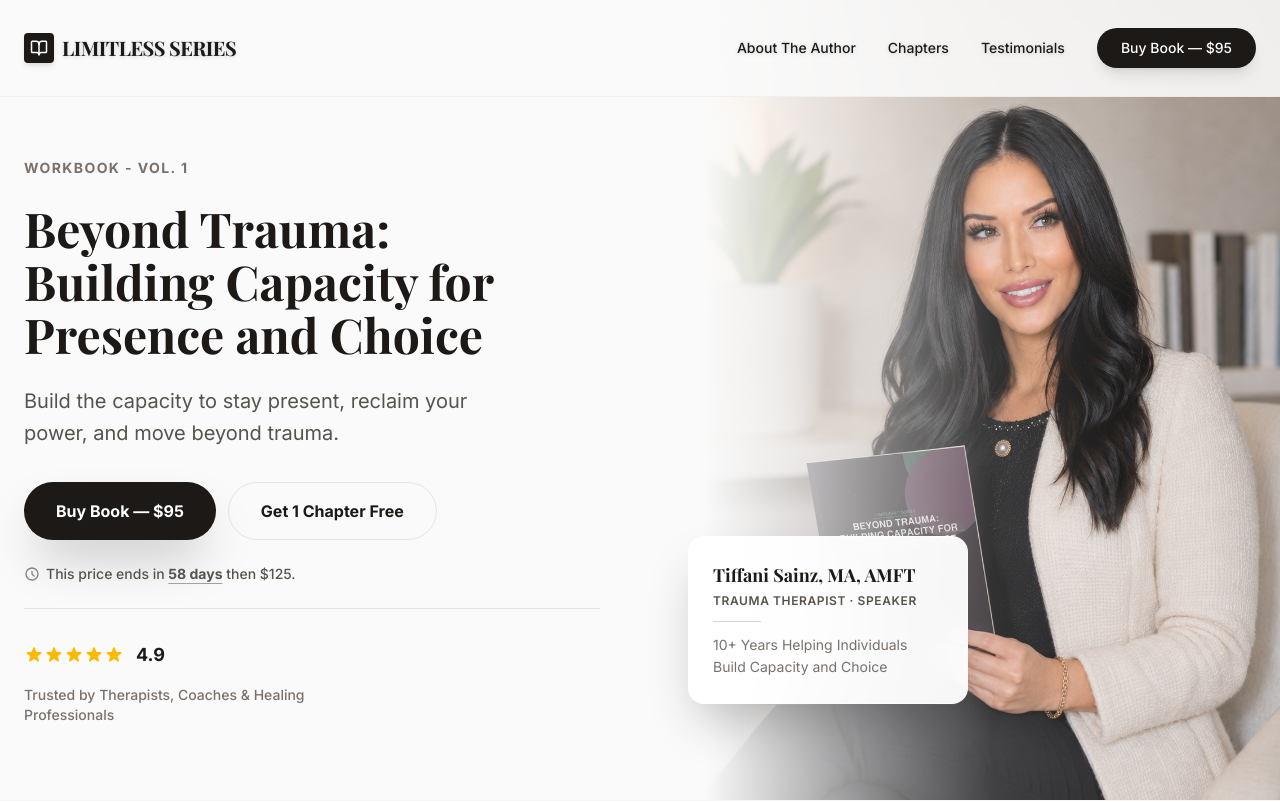
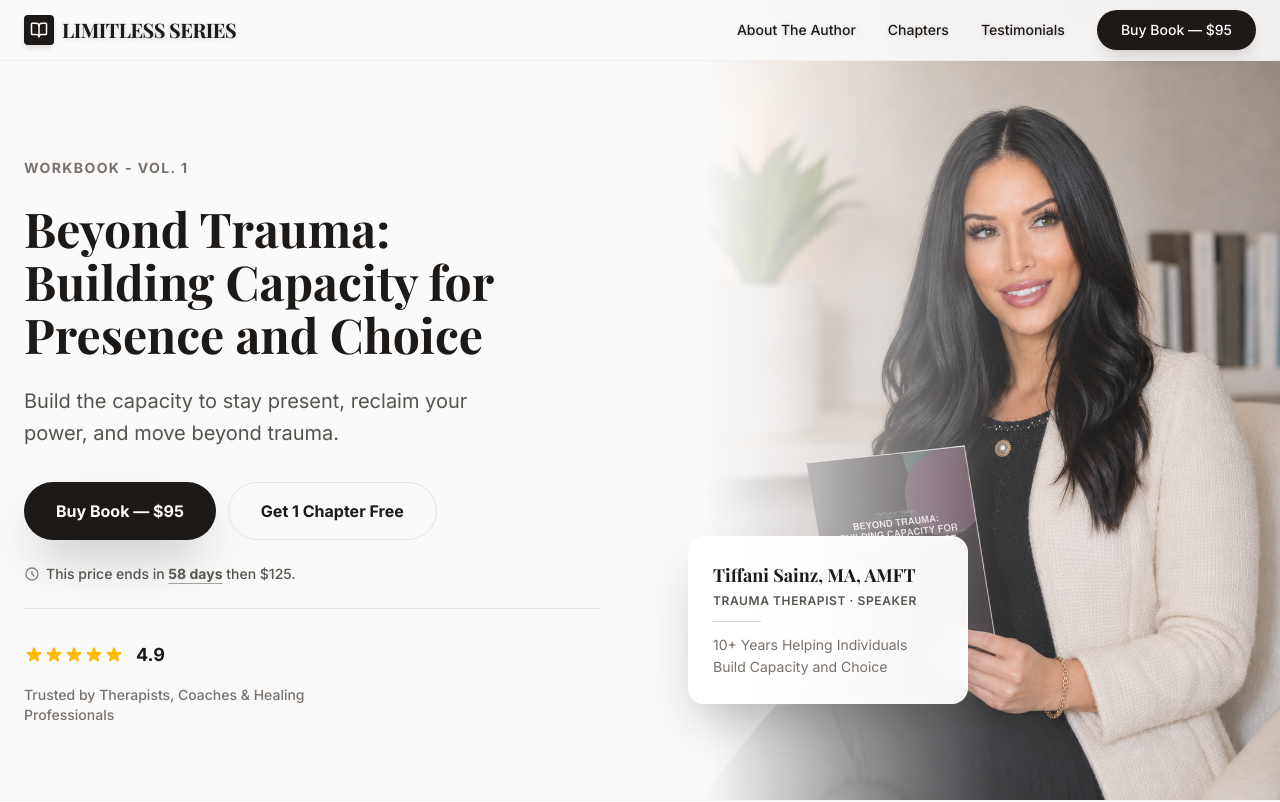
Before and after one commit to mobeloper/BookStore, a React (Vite) app: page / in a window 1280 px wide. Shown: the top 802 px of the page. Built offline with nearby package versions, Linux system fonts and the light colour scheme; a web font is replaced by a local one.

Commit message:
refactor: update layout and navigation
- Reduce header height across site
- Update free chapter link to redirect to form
- Rename PDF asset
- Add close button to purchase page header

```diff
--- a/src/App.tsx
+++ b/src/App.tsx
@@ -36,7 +36,7 @@ function Layout({ children }: { children: React.ReactNode }) {
   return (
     <div className="min-h-screen flex flex-col font-sans text-gray-900 bg-neutral-50 selection:bg-stone-200">
       <header className="absolute md:fixed top-0 w-full z-50 md:bg-neutral-50/90 md:backdrop-blur-md md:border-b md:border-stone-200/50 transition-colors">
-        <div className="max-w-7xl mx-auto px-4 md:px-6 h-24 flex items-center justify-between">
+        <div className="max-w-7xl mx-auto px-4 md:px-6 h-24 md:h-[60px] flex items-center justify-between">
           <Link to="/" className="flex items-center gap-2 group relative z-10">
             <div className="bg-stone-900 text-white p-1.5 rounded-sm shadow-md">
               <BookOpen size={18} />
--- a/src/pages/DownloadFreeChapter.tsx
+++ b/src/pages/DownloadFreeChapter.tsx
@@ -23,7 +23,7 @@ export default function DownloadFreeChapter() {
 
           {/* Note: Ensure you upload your PDF to the public/ folder as "free-chapter.pdf" */}
           <a
-            href="/free-chapter.pdf"
+            href="/TiffaniSainz_Beyond_Trauma_Free_Chapter.pdf"
             download="Beyond_Trauma_Free_Chapter.pdf"
             className="inline-flex items-center justify-center gap-2 bg-stone-900 text-white px-8 py-4 rounded-full font-medium hover:bg-stone-800 transition-colors w-full sm:w-auto"
           >
--- a/src/pages/Landing.tsx
+++ b/src/pages/Landing.tsx
@@ -148,9 +148,9 @@ function HeroVersionA({ timerVersion }: { timerVersion: 'a' | 'b' }) {
               Buy Book — $95
               <ArrowRight size={18} />
             </Link>
-            <a href="#free-chapter" className="inline-flex items-center justify-center gap-2 bg-transparent text-stone-900 border border-stone-200 px-8 py-3.5 rounded-full font-medium hover:bg-stone-50 transition-colors">
+            <Link to="/free-chapter-form" className="inline-flex items-center justify-center gap-2 bg-transparent text-stone-900 border border-stone-200 px-8 py-3.5 rounded-full font-medium hover:bg-stone-50 transition-colors">
               Get 1 Chapter Free
-            </a>
+            </Link>
           </div>
           <CountdownTimer variant={timerVersion} />
           <div className="flex items-center gap-4 text-sm text-stone-500">
@@ -240,9 +240,9 @@ function HeroVersionB({ timerVersion }: { timerVersion: 'a' | 'b' }) {
               <Link to="/purchase-book" className="inline-flex items-center justify-center gap-2 bg-white md:bg-stone-900 text-stone-900 md:text-white px-6 py-3 sm:px-8 sm:py-4 rounded-full font-bold hover:bg-stone-100 md:hover:bg-stone-800 transition-colors shadow-2xl">
                 Buy Book — $95
               </Link>
-              <a href="#free-chapter" className="inline-flex items-center justify-center gap-2 bg-black/30 md:bg-transparent text-white md:text-stone-900 border border-white/40 md:border-stone-200 px-6 py-3 sm:px-8 sm:py-4 rounded-full font-bold hover:bg-black/50 md:hover:bg-stone-50 transition-colors backdrop-blur-md md:backdrop-blur-none">
+              <Link to="/free-chapter-form" className="inline-flex items-center justify-center gap-2 bg-black/30 md:bg-transparent text-white md:text-stone-900 border border-white/40 md:border-stone-200 px-6 py-3 sm:px-8 sm:py-4 rounded-full font-bold hover:bg-black/50 md:hover:bg-stone-50 transition-colors backdrop-blur-md md:backdrop-blur-none">
                 Get 1 Chapter Free
-              </a>
+              </Link>
             </div>
 
             <CountdownTimer theme="heroB" variant={timerVersion} />
@@ -761,10 +761,10 @@ export default function Landing() {
           <h2 className="text-3xl font-serif font-bold italic text-stone-900 mb-8">Dialectical Behavior Therapy (DBT) - Distress Tolerance Skills.</h2>
 
           <div className="mb-12">
-            <a href="/free-chapter-form" className="inline-flex items-center justify-center gap-2 bg-stone-900 text-white px-8 py-4 rounded-full font-medium hover:bg-stone-800 transition-colors shadow-lg">
+            <Link to="/free-chapter-form" className="inline-flex items-center justify-center gap-2 bg-stone-900 text-white px-8 py-4 rounded-full font-medium hover:bg-stone-800 transition-colors shadow-lg">
               Get Free Chapter
               <ArrowRight size={18} />
-            </a>
+            </Link>
           </div>
 
           <div className="pt-8 border-t border-stone-100 hidden">
--- a/src/pages/PurchaseBook.tsx
+++ b/src/pages/PurchaseBook.tsx
@@ -1,6 +1,6 @@
 import React, { useEffect } from 'react';
 import { Link } from 'react-router-dom';
-import { BookOpen } from 'lucide-react';
+import { BookOpen, X } from 'lucide-react';
 
 export default function PurchaseBook() {
   useEffect(() => {
@@ -27,7 +27,7 @@ export default function PurchaseBook() {
     <div className="min-h-screen flex flex-col bg-neutral-50 font-sans text-stone-900">
       {/* Header */}
       <header className="sticky top-0 w-full z-50 bg-neutral-50/90 backdrop-blur-md border-b border-stone-200/50 transition-colors">
-        <div className="max-w-7xl mx-auto px-4 md:px-6 h-24 flex items-center relative">
+        <div className="max-w-7xl mx-auto px-4 md:px-6 h-[60px] flex items-center relative">
           <div className="flex-1 flex justify-start">
             <Link to="/" className="flex items-center gap-2 group relative z-10">
               <div className="bg-stone-900 text-white p-1.5 rounded-sm shadow-md">
@@ -39,12 +39,16 @@ export default function PurchaseBook() {
           <div className="flex-1 flex justify-center">
             <h1 className="font-serif font-bold text-xl md:text-2xl text-stone-900 tracking-tight whitespace-nowrap">Purchase Book</h1>
           </div>
-          <div className="flex-1"></div>
+          <div className="flex-1 flex justify-end">
+            <Link to="/" className="text-stone-900 hover:text-stone-600 transition-colors p-2 hover:bg-stone-200/50 rounded-full" aria-label="Go home">
+              <X size={24} />
+            </Link>
+          </div>
         </div>
       </header>
 
       {/* Main Content (JotForm) */}
-      <main className="flex-1 w-full flex flex-col relative" style={{ minHeight: 'calc(100vh - 96px)' }}>
+      <main className="flex-1 w-full flex flex-col relative" style={{ minHeight: 'calc(100vh - 60px)' }}>
         <iframe
           id="JotFormIFrame-261761381912155"
           title="Purchase Beyond Trauma Workbook"
@@ -53,7 +57,7 @@ export default function PurchaseBook() {
           allow="geolocation; microphone; camera; fullscreen; payment"
           src="https://pci.jotform.com/form/261761381912155"
           frameBorder="0"
-          style={{ minWidth: '100%', maxWidth: '100%', minHeight: 'calc(100vh - 96px)', border: 'none', flexGrow: 1 }}
+          style={{ minWidth: '100%', maxWidth: '100%', minHeight: 'calc(100vh - 60px)', border: 'none', flexGrow: 1 }}
           scrolling="no"
         />
       </main>
```
